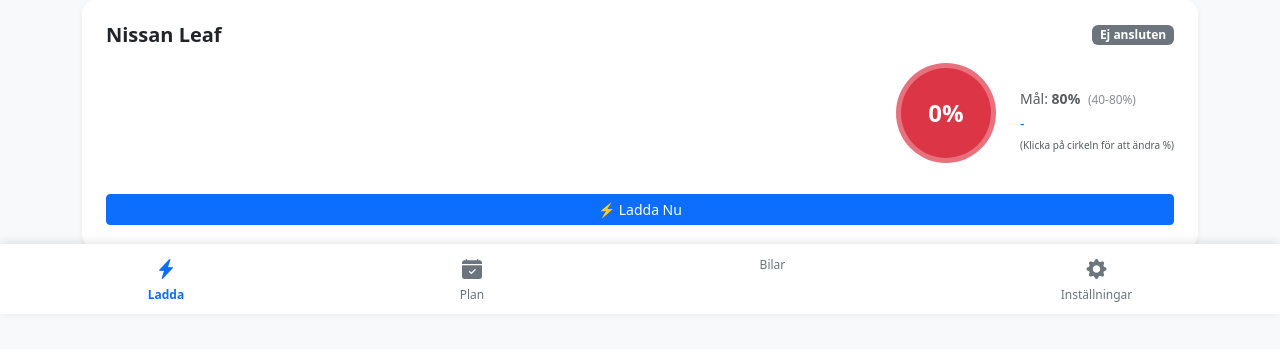
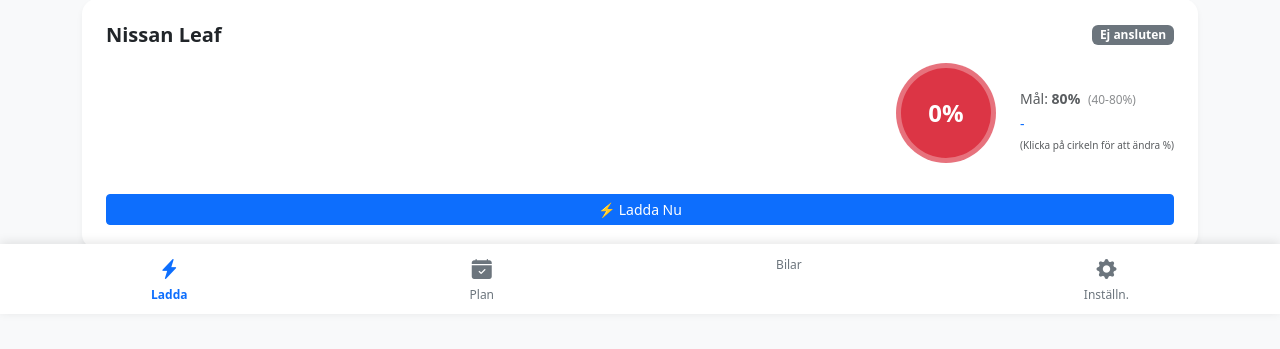
Before and after one commit to Peccz/ev-smart-charger, a Flask app: page / in a window 1280 px wide. Shown: the part 486-835 px from the top of the page. Run offline with Flask 3, Linux system fonts and the light colour scheme; data that the repository does not hold is empty; some libraries are stand-ins or nearby versions.

Commit message:
Auto-deploy updates (Clean Install Prep)

```diff
--- a/src/web/templates/index.html
+++ b/src/web/templates/index.html
@@ -77,7 +77,7 @@
     </a>
     <a href="/settings" class="nav-item">
         <i class="bi bi-gear-fill"></i>
-        Inställningar
+        Inställn.
     </a>
 </nav>
 
--- a/src/web/templates/planning.html
+++ b/src/web/templates/planning.html
@@ -60,7 +60,7 @@
     </a>
     <a href="/settings" class="nav-item">
         <i class="bi bi-gear-fill"></i>
-        Inställningar
+        Inställn.
     </a>
 </nav>
 
--- a/src/web/templates/settings.html
+++ b/src/web/templates/settings.html
@@ -174,7 +174,7 @@
     </a>
     <a href="/settings" class="nav-item active">
         <i class="bi bi-gear-fill"></i>
-        Inställningar
+        Inställn.
     </a>
 </nav>
 
```
